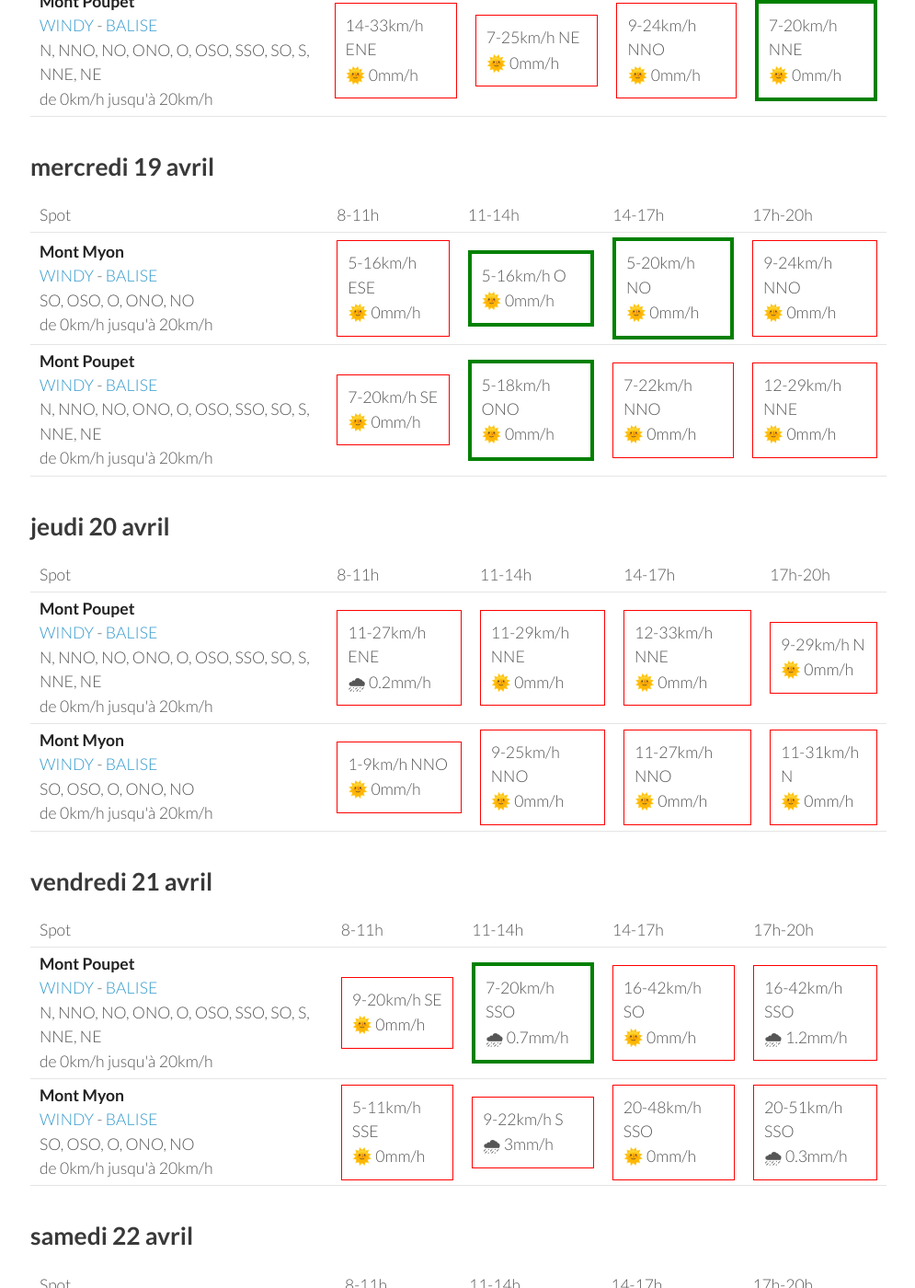
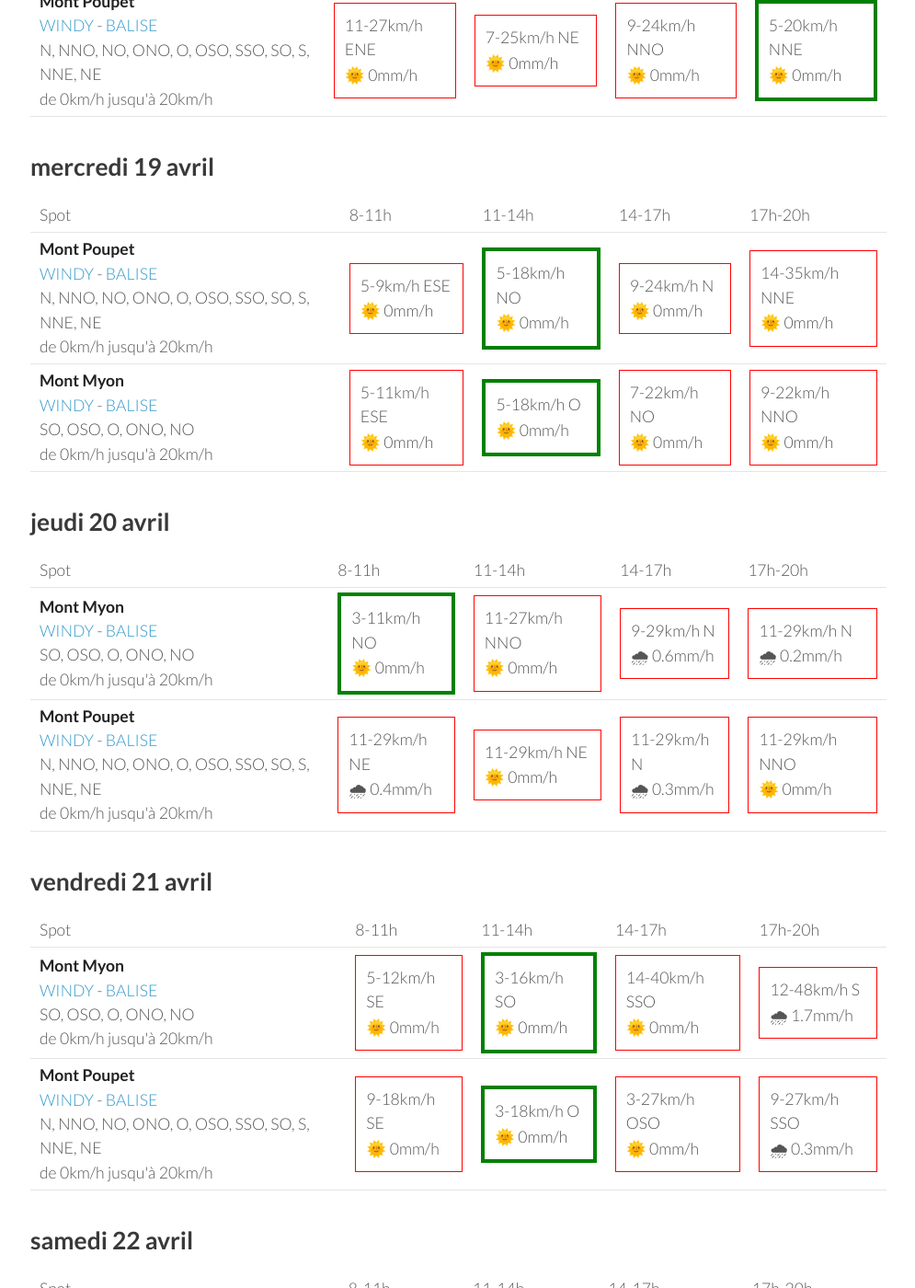
Before and after one commit to parapente-dans-le-nord/parapente-dans-le-nord.github.io, a Jekyll site: the page built from jura.markdown, in a window 1280 px wide and 1400 px high, scrolled down 890 px. Shown: the whole window at 92% size, without its empty margins (25-1020 px from the left). Built offline with Jekyll 4.4.1, drawn with Linux system fonts in a browser that asks for light colours; some of the changed text lies outside the part shown.

Commit message:
update index.markdown

```diff
--- a/jura.markdown
+++ b/jura.markdown
@@ -22,21 +22,21 @@ page mise à jour le lundi 17 avril 13:20
       <td>17h-20h</td>
     </tr>
 <tr>
+        <td><strong>Mont Poupet</strong><br><a href="https://windy.com/46.970/5.876?46.541,5.876,8">WINDY</a> - <span class=""><a href="http://www.balisemeteo.com/balise.php?idBalise=92">BALISE</a> </span><br> <span class="vent-favorable">N, NNO, NO, ONO, O, OSO, SSO, SO, S, NNE, NE</span><br><span class="force-vent">de 0km/h jusqu'à 20km/h</span> </td>
+
+            <td><div class="not-flyable"><p>0-0km/h NA</p><p>🌧️ 0mm/h</p></div></td>
+            <td><div class="not-flyable"><p>0-0km/h NA</p><p>🌧️ 0mm/h</p></div></td>
+            <td><div class="not-flyable"><p>0-0km/h NA</p><p>🌧️ 0mm/h</p></div></td>
+            <td><div class="not-flyable"><p>14-37km/h NNE</p><p>🌞 0mm/h</p></div></td>
+
+    </tr>
+<tr>
         <td><strong>Mont Myon</strong><br><a href="https://windy.com/46.331/5.397?45.898,5.394,8,m:eWoagj8">WINDY</a> - <span class=""><a href="http://www.balisemeteo.com/balise.php?idBalise=70">BALISE</a> </span><br> <span class="vent-favorable">SO, OSO, O, ONO, NO</span><br><span class="force-vent">de 0km/h jusqu'à 20km/h</span> </td>
 
             <td><div class="not-flyable"><p>0-0km/h NA</p><p>🌧️ 0mm/h</p></div></td>
-            <td><div class="not-flyable"><p>9-25km/h N</p><p>🌞 0mm/h</p></div></td>
-            <td><div class="not-flyable"><p>14-38km/h N</p><p>🌞 0mm/h</p></div></td>
-            <td><div class="not-flyable"><p>16-44km/h NNE</p><p>🌞 0mm/h</p></div></td>
-
-    </tr>
-<tr>
-        <td><strong>Mont Poupet</strong><br><a href="https://windy.com/46.970/5.876?46.541,5.876,8">WINDY</a> - <span class=""><a href="http://www.balisemeteo.com/balise.php?idBalise=92">BALISE</a> </span><br> <span class="vent-favorable">N, NNO, NO, ONO, O, OSO, SSO, SO, S, NNE, NE</span><br><span class="force-vent">de 0km/h jusqu'à 20km/h</span> </td>
-
             <td><div class="not-flyable"><p>0-0km/h NA</p><p>🌧️ 0mm/h</p></div></td>
-            <td><div class="not-flyable"><p>12-33km/h NE</p><p>🌞 0mm/h</p></div></td>
-            <td><div class="not-flyable"><p>14-38km/h NE</p><p>🌞 0mm/h</p></div></td>
-            <td><div class="not-flyable"><p>14-38km/h NE</p><p>🌞 0mm/h</p></div></td>
+            <td><div class="not-flyable"><p>0-0km/h NA</p><p>🌧️ 0mm/h</p></div></td>
+            <td><div class="not-flyable"><p>16-40km/h NNE</p><p>🌞 0mm/h</p></div></td>
 
     </tr>
 
@@ -58,20 +58,20 @@ page mise à jour le lundi 17 avril 13:20
 <tr>
         <td><strong>Mont Myon</strong><br><a href="https://windy.com/46.331/5.397?45.898,5.394,8,m:eWoagj8">WINDY</a> - <span class=""><a href="http://www.balisemeteo.com/balise.php?idBalise=70">BALISE</a> </span><br> <span class="vent-favorable">SO, OSO, O, ONO, NO</span><br><span class="force-vent">de 0km/h jusqu'à 20km/h</span> </td>
 
-            <td><div class="not-flyable"><p>5-11km/h SSO</p><p>🌞 0mm/h</p></div></td>
-            <td><div class="flyable"><p>5-14km/h OSO</p><p>🌞 0mm/h</p></div></td>
-            <td><div class="not-flyable"><p>7-22km/h O</p><p>🌞 0mm/h</p></div></td>
-            <td><div class="not-flyable"><p>7-18km/h N</p><p>🌞 0mm/h</p></div></td>
+            <td><div class="not-flyable"><p>1-3km/h S</p><p>🌞 0mm/h</p></div></td>
+            <td><div class="flyable"><p>9-18km/h OSO</p><p>🌞 0mm/h</p></div></td>
+            <td><div class="flyable"><p>7-20km/h O</p><p>🌞 0mm/h</p></div></td>
+            <td><div class="not-flyable"><p>5-18km/h N</p><p>🌞 0mm/h</p></div></td>
 
 
     </tr>
 <tr>
         <td><strong>Mont Poupet</strong><br><a href="https://windy.com/46.970/5.876?46.541,5.876,8">WINDY</a> - <span class=""><a href="http://www.balisemeteo.com/balise.php?idBalise=92">BALISE</a> </span><br> <span class="vent-favorable">N, NNO, NO, ONO, O, OSO, SSO, SO, S, NNE, NE</span><br><span class="force-vent">de 0km/h jusqu'à 20km/h</span> </td>
 
-            <td><div class="not-flyable"><p>14-33km/h ENE</p><p>🌞 0mm/h</p></div></td>
+            <td><div class="not-flyable"><p>11-27km/h ENE</p><p>🌞 0mm/h</p></div></td>
             <td><div class="not-flyable"><p>7-25km/h NE</p><p>🌞 0mm/h</p></div></td>
             <td><div class="not-flyable"><p>9-24km/h NNO</p><p>🌞 0mm/h</p></div></td>
-            <td><div class="flyable"><p>7-20km/h NNE</p><p>🌞 0mm/h</p></div></td>
+            <td><div class="flyable"><p>5-20km/h NNE</p><p>🌞 0mm/h</p></div></td>
 
 
     </tr>
@@ -92,22 +92,22 @@ page mise à jour le lundi 17 avril 13:20
       <td>17h-20h</td>
     </tr>
 <tr>
-        <td><strong>Mont Myon</strong><br><a href="https://windy.com/46.331/5.397?45.898,5.394,8,m:eWoagj8">WINDY</a> - <span class=""><a href="http://www.balisemeteo.com/balise.php?idBalise=70">BALISE</a> </span><br> <span class="vent-favorable">SO, OSO, O, ONO, NO</span><br><span class="force-vent">de 0km/h jusqu'à 20km/h</span> </td>
+        <td><strong>Mont Poupet</strong><br><a href="https://windy.com/46.970/5.876?46.541,5.876,8">WINDY</a> - <span class=""><a href="http://www.balisemeteo.com/balise.php?idBalise=92">BALISE</a> </span><br> <span class="vent-favorable">N, NNO, NO, ONO, O, OSO, SSO, SO, S, NNE, NE</span><br><span class="force-vent">de 0km/h jusqu'à 20km/h</span> </td>
 
-            <td><div class="not-flyable"><p>5-16km/h ESE</p><p>🌞 0mm/h</p></div></td>
-            <td><div class="flyable"><p>5-16km/h O</p><p>🌞 0mm/h</p></div></td>
-            <td><div class="flyable"><p>5-20km/h NO</p><p>🌞 0mm/h</p></div></td>
-            <td><div class="not-flyable"><p>9-24km/h NNO</p><p>🌞 0mm/h</p></div></td>
+            <td><div class="not-flyable"><p>5-9km/h ESE</p><p>🌞 0mm/h</p></div></td>
+            <td><div class="flyable"><p>5-18km/h NO</p><p>🌞 0mm/h</p></div></td>
+            <td><div class="not-flyable"><p>9-24km/h N</p><p>🌞 0mm/h</p></div></td>
+            <td><div class="not-flyable"><p>14-35km/h NNE</p><p>🌞 0mm/h</p></div></td>
 
 
     </tr>
 <tr>
-        <td><strong>Mont Poupet</strong><br><a href="https://windy.com/46.970/5.876?46.541,5.876,8">WINDY</a> - <span class=""><a href="http://www.balisemeteo.com/balise.php?idBalise=92">BALISE</a> </span><br> <span class="vent-favorable">N, NNO, NO, ONO, O, OSO, SSO, SO, S, NNE, NE</span><br><span class="force-vent">de 0km/h jusqu'à 20km/h</span> </td>
+        <td><strong>Mont Myon</strong><br><a href="https://windy.com/46.331/5.397?45.898,5.394,8,m:eWoagj8">WINDY</a> - <span class=""><a href="http://www.balisemeteo.com/balise.php?idBalise=70">BALISE</a> </span><br> <span class="vent-favorable">SO, OSO, O, ONO, NO</span><br><span class="force-vent">de 0km/h jusqu'à 20km/h</span> </td>
 
-            <td><div class="not-flyable"><p>7-20km/h SE</p><p>🌞 0mm/h</p></div></td>
-            <td><div class="flyable"><p>5-18km/h ONO</p><p>🌞 0mm/h</p></div></td>
-            <td><div class="not-flyable"><p>7-22km/h NNO</p><p>🌞 0mm/h</p></div></td>
-            <td><div class="not-flyable"><p>12-29km/h NNE</p><p>🌞 0mm/h</p></div></td>
+            <td><div class="not-flyable"><p>5-11km/h ESE</p><p>🌞 0mm/h</p></div></td>
+            <td><div class="flyable"><p>5-18km/h O</p><p>🌞 0mm/h</p></div></td>
+            <td><div class="not-flyable"><p>7-22km/h NO</p><p>🌞 0mm/h</p></div></td>
+            <td><div class="not-flyable"><p>9-22km/h NNO</p><p>🌞 0mm/h</p></div></td>
 
 
     </tr>
@@ -128,22 +128,22 @@ page mise à jour le lundi 17 avril 13:20
       <td>17h-20h</td>
     </tr>
 <tr>
-        <td><strong>Mont Poupet</strong><br><a href="https://windy.com/46.970/5.876?46.541,5.876,8">WINDY</a> - <span class=""><a href="http://www.balisemeteo.com/balise.php?idBalise=92">BALISE</a> </span><br> <span class="vent-favorable">N, NNO, NO, ONO, O, OSO, SSO, SO, S, NNE, NE</span><br><span class="force-vent">de 0km/h jusqu'à 20km/h</span> </td>
+        <td><strong>Mont Myon</strong><br><a href="https://windy.com/46.331/5.397?45.898,5.394,8,m:eWoagj8">WINDY</a> - <span class=""><a href="http://www.balisemeteo.com/balise.php?idBalise=70">BALISE</a> </span><br> <span class="vent-favorable">SO, OSO, O, ONO, NO</span><br><span class="force-vent">de 0km/h jusqu'à 20km/h</span> </td>
 
-            <td><div class="not-flyable"><p>11-27km/h ENE</p><p>🌧 0.2mm/h</p></div></td>
-            <td><div class="not-flyable"><p>11-29km/h NNE</p><p>🌞 0mm/h</p></div></td>
-            <td><div class="not-flyable"><p>12-33km/h NNE</p><p>🌞 0mm/h</p></div></td>
-            <td><div class="not-flyable"><p>9-29km/h N</p><p>🌞 0mm/h</p></div></td>
+            <td><div class="flyable"><p>3-11km/h NO</p><p>🌞 0mm/h</p></div></td>
+            <td><div class="not-flyable"><p>11-27km/h NNO</p><p>🌞 0mm/h</p></div></td>
+            <td><div class="not-flyable"><p>9-29km/h N</p><p>🌧 0.6mm/h</p></div></td>
+            <td><div class="not-flyable"><p>11-29km/h N</p><p>🌧 0.2mm/h</p></div></td>
 
 
     </tr>
 <tr>
-        <td><strong>Mont Myon</strong><br><a href="https://windy.com/46.331/5.397?45.898,5.394,8,m:eWoagj8">WINDY</a> - <span class=""><a href="http://www.balisemeteo.com/balise.php?idBalise=70">BALISE</a> </span><br> <span class="vent-favorable">SO, OSO, O, ONO, NO</span><br><span class="force-vent">de 0km/h jusqu'à 20km/h</span> </td>
+        <td><strong>Mont Poupet</strong><br><a href="https://windy.com/46.970/5.876?46.541,5.876,8">WINDY</a> - <span class=""><a href="http://www.balisemeteo.com/balise.php?idBalise=92">BALISE</a> </span><br> <span class="vent-favorable">N, NNO, NO, ONO, O, OSO, SSO, SO, S, NNE, NE</span><br><span class="force-vent">de 0km/h jusqu'à 20km/h</span> </td>
 
-            <td><div class="not-flyable"><p>1-9km/h NNO</p><p>🌞 0mm/h</p></div></td>
-            <td><div class="not-flyable"><p>9-25km/h NNO</p><p>🌞 0mm/h</p></div></td>
-            <td><div class="not-flyable"><p>11-27km/h NNO</p><p>🌞 0mm/h</p></div></td>
-            <td><div class="not-flyable"><p>11-31km/h N</p><p>🌞 0mm/h</p></div></td>
+            <td><div class="not-flyable"><p>11-29km/h NE</p><p>🌧 0.4mm/h</p></div></td>
+            <td><div class="not-flyable"><p>11-29km/h NE</p><p>🌞 0mm/h</p></div></td>
+            <td><div class="not-flyable"><p>11-29km/h N</p><p>🌧 0.3mm/h</p></div></td>
+            <td><div class="not-flyable"><p>11-29km/h NNO</p><p>🌞 0mm/h</p></div></td>
 
 
     </tr>
@@ -164,22 +164,22 @@ page mise à jour le lundi 17 avril 13:20
       <td>17h-20h</td>
     </tr>
 <tr>
-        <td><strong>Mont Poupet</strong><br><a href="https://windy.com/46.970/5.876?46.541,5.876,8">WINDY</a> - <span class=""><a href="http://www.balisemeteo.com/balise.php?idBalise=92">BALISE</a> </span><br> <span class="vent-favorable">N, NNO, NO, ONO, O, OSO, SSO, SO, S, NNE, NE</span><br><span class="force-vent">de 0km/h jusqu'à 20km/h</span> </td>
+        <td><strong>Mont Myon</strong><br><a href="https://windy.com/46.331/5.397?45.898,5.394,8,m:eWoagj8">WINDY</a> - <span class=""><a href="http://www.balisemeteo.com/balise.php?idBalise=70">BALISE</a> </span><br> <span class="vent-favorable">SO, OSO, O, ONO, NO</span><br><span class="force-vent">de 0km/h jusqu'à 20km/h</span> </td>
 
-            <td><div class="not-flyable"><p>9-20km/h SE</p><p>🌞 0mm/h</p></div></td>
-            <td><div class="flyable"><p>7-20km/h SSO</p><p>🌧 0.7mm/h</p></div></td>
-            <td><div class="not-flyable"><p>16-42km/h SO</p><p>🌞 0mm/h</p></div></td>
-            <td><div class="not-flyable"><p>16-42km/h SSO</p><p>🌧 1.2mm/h</p></div></td>
+            <td><div class="not-flyable"><p>5-12km/h SE</p><p>🌞 0mm/h</p></div></td>
+            <td><div class="flyable"><p>3-16km/h SO</p><p>🌞 0mm/h</p></div></td>
+            <td><div class="not-flyable"><p>14-40km/h SSO</p><p>🌞 0mm/h</p></div></td>
+            <td><div class="not-flyable"><p>12-48km/h S</p><p>🌧 1.7mm/h</p></div></td>
 
 
     </tr>
 <tr>
-        <td><strong>Mont Myon</strong><br><a href="https://windy.com/46.331/5.397?45.898,5.394,8,m:eWoagj8">WINDY</a> - <span class=""><a href="http://www.balisemeteo.com/balise.php?idBalise=70">BALISE</a> </span><br> <span class="vent-favorable">SO, OSO, O, ONO, NO</span><br><span class="force-vent">de 0km/h jusqu'à 20km/h</span> </td>
+        <td><strong>Mont Poupet</strong><br><a href="https://windy.com/46.970/5.876?46.541,5.876,8">WINDY</a> - <span class=""><a href="http://www.balisemeteo.com/balise.php?idBalise=92">BALISE</a> </span><br> <span class="vent-favorable">N, NNO, NO, ONO, O, OSO, SSO, SO, S, NNE, NE</span><br><span class="force-vent">de 0km/h jusqu'à 20km/h</span> </td>
 
-            <td><div class="not-flyable"><p>5-11km/h SSE</p><p>🌞 0mm/h</p></div></td>
-            <td><div class="not-flyable"><p>9-22km/h S</p><p>🌧 3mm/h</p></div></td>
-            <td><div class="not-flyable"><p>20-48km/h SSO</p><p>🌞 0mm/h</p></div></td>
-            <td><div class="not-flyable"><p>20-51km/h SSO</p><p>🌧 0.3mm/h</p></div></td>
+            <td><div class="not-flyable"><p>9-18km/h SE</p><p>🌞 0mm/h</p></div></td>
+            <td><div class="flyable"><p>3-18km/h O</p><p>🌞 0mm/h</p></div></td>
+            <td><div class="not-flyable"><p>3-27km/h OSO</p><p>🌞 0mm/h</p></div></td>
+            <td><div class="not-flyable"><p>9-27km/h SSO</p><p>🌧 0.3mm/h</p></div></td>
 
 
     </tr>
@@ -202,20 +202,20 @@ page mise à jour le lundi 17 avril 13:20
 <tr>
         <td><strong>Mont Myon</strong><br><a href="https://windy.com/46.331/5.397?45.898,5.394,8,m:eWoagj8">WINDY</a> - <span class=""><a href="http://www.balisemeteo.com/balise.php?idBalise=70">BALISE</a> </span><br> <span class="vent-favorable">SO, OSO, O, ONO, NO</span><br><span class="force-vent">de 0km/h jusqu'à 20km/h</span> </td>
 
-            <td><div class="not-flyable"><p>16-38km/h S</p><p>🌞 0mm/h</p></div></td>
-            <td><div class="not-flyable"><p>22-48km/h SSO</p><p>🌞 0mm/h</p></div></td>
-            <td><div class="not-flyable"><p>25-57km/h SSO</p><p>🌞 0mm/h</p></div></td>
-            <td><div class="not-flyable"><p>16-61km/h S</p><p>🌧 0.9mm/h</p></div></td>
+            <td><div class="not-flyable"><p>14-35km/h S</p><p>🌞 0mm/h</p></div></td>
+            <td><div class="not-flyable"><p>20-46km/h S</p><p>🌞 0mm/h</p></div></td>
+            <td><div class="not-flyable"><p>20-53km/h SSO</p><p>🌧 0.2mm/h</p></div></td>
+            <td><div class="not-flyable"><p>18-46km/h S</p><p>🌧 0.4mm/h</p></div></td>
 
 
     </tr>
 <tr>
         <td><strong>Mont Poupet</strong><br><a href="https://windy.com/46.970/5.876?46.541,5.876,8">WINDY</a> - <span class=""><a href="http://www.balisemeteo.com/balise.php?idBalise=92">BALISE</a> </span><br> <span class="vent-favorable">N, NNO, NO, ONO, O, OSO, SSO, SO, S, NNE, NE</span><br><span class="force-vent">de 0km/h jusqu'à 20km/h</span> </td>
 
-            <td><div class="not-flyable"><p>7-24km/h S</p><p>🌞 0mm/h</p></div></td>
-            <td><div class="not-flyable"><p>5-22km/h OSO</p><p>🌞 0mm/h</p></div></td>
-            <td><div class="not-flyable"><p>29-61km/h SSO</p><p>🌞 0mm/h</p></div></td>
-            <td><div class="not-flyable"><p>25-62km/h SSO</p><p>🌞 0mm/h</p></div></td>
+            <td><div class="not-flyable"><p>11-24km/h S</p><p>🌞 0mm/h</p></div></td>
+            <td><div class="not-flyable"><p>12-29km/h SO</p><p>🌞 0mm/h</p></div></td>
+            <td><div class="not-flyable"><p>24-51km/h SO</p><p>🌞 0mm/h</p></div></td>
+            <td><div class="not-flyable"><p>18-59km/h SSO</p><p>🌞 0mm/h</p></div></td>
 
 
     </tr>
```
Also changed, not shown: other parts of jura.markdown (+1 -1 lines).
